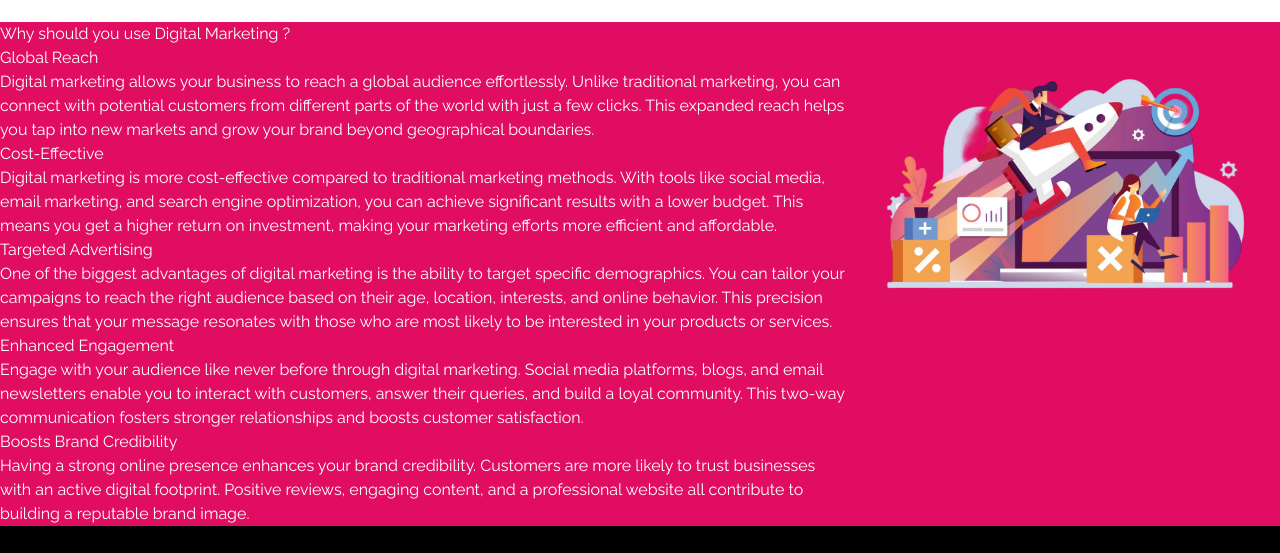
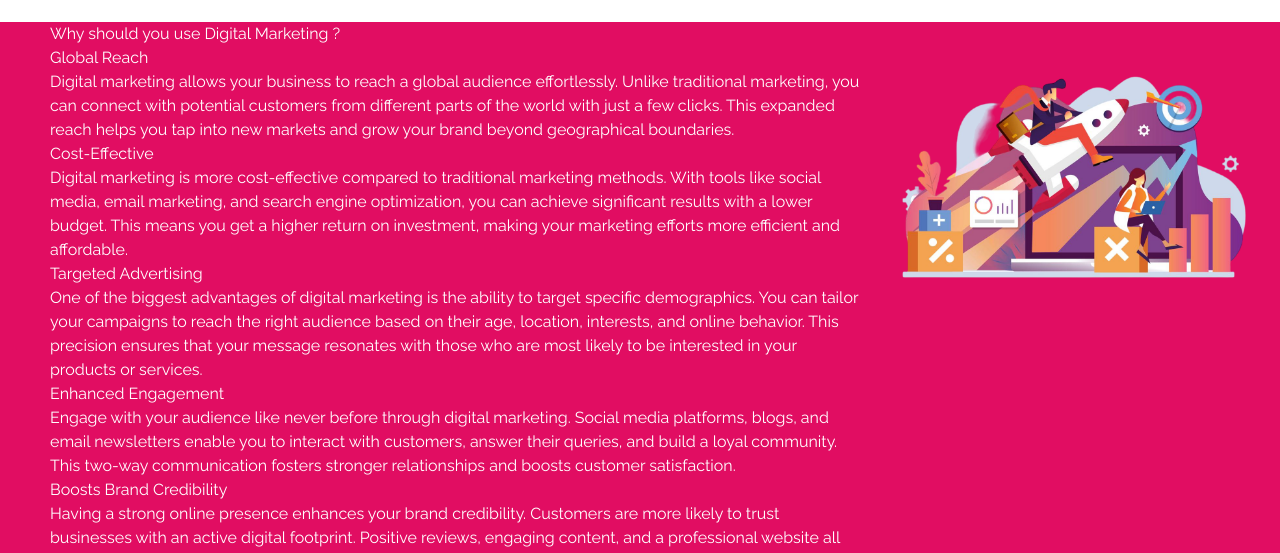
Before and after one commit to ayushgoswami12/ZapAgenci, a React (Vite) app: page / in a window 1280 px wide. Shown: the part 1926-2479 px from the top of the page. Before the commit the page ends 2452 px from the top, so only its background shows below. Built offline with nearby package versions, Linux system fonts and the light colour scheme.

Commit message:
added framer

```diff
--- a/src/App.jsx
+++ b/src/App.jsx
@@ -5,7 +5,7 @@ import {createBrowserRouter,RouterProvider,} from "react-router-dom";
 import HomePage from "./HomePage/HomePage";
 import Contact from "./ContactUs/Contact.jsx";
 import Error from "./HomePage/Error.jsx";
-import SignIn from "./SignIn/SignIn.jsx";
+// import SignIn from "./SignIn/SignIn.jsx";
 
 let routes = createBrowserRouter([
   {path:"/" , element:<HomePage></HomePage> , errorElement:<Error></Error>,
@@ -13,7 +13,7 @@ let routes = createBrowserRouter([
 },
   {path:"/About" , element:<About></About>, errorElement:<Error></Error>},
   {path:"/Contactus" , element:<Contact></Contact>, errorElement:<Error></Error>},
-  {path:"/SignIn" , element:<SignIn></SignIn>, errorElement:<Error></Error>},
+  // {path:"/SignIn" , element:<SignIn></SignIn>, errorElement:<Error></Error>},
 
 
 ])
--- a/src/HomePage/Digitalmarketing.css
+++ b/src/HomePage/Digitalmarketing.css
@@ -5,6 +5,9 @@
 .digitial_main{
     display: flex;
 
+}
+.digital-h{
+    padding-left: 50px;
 }
 @media (max-width:900px) {
 
--- a/src/HomePage/Digitalmarketing.jsx
+++ b/src/HomePage/Digitalmarketing.jsx
@@ -1,46 +1,95 @@
 import Digital from "../Pictures/Digital.png"
 import "./Digitalmarketing.css"
+import { motion } from 'framer-motion';
 
 
 function Digitalmarketing() {
   return (
     <div className="digitial_main flex pt-6">
 
-      <div className=" digital-h w-[48vw]  justify-center flex flex-col">
+      <motion.div
 
-        <h1 className="text-2xl text-black font-bold p-2 paraofdigital">
+
+        className=" digital-h w-[48vw]  justify-center flex flex-col">
+
+        <motion.h1
+          initial={{ opacity: 0, x: -10 }}
+          transition={{ duration: 1.5, delay: 0.1 }}
+          whileInView={{ opacity: 1, x: 0 }}
+          className="text-3xl text-black font-bold p-2 paraofdigital">
 
           Why should you use Digital Marketing ?
-        </h1>
+        </motion.h1>
         <p className="p-2 paraofdigital">
           {/* <p className="text-lg pt-3 m-0 font-bold underline  text-black">Global Reach</p>   */}
-           <p className="text-lg pt-3 m-0 font-bold underline  text-black">Global Reach</p>
+          <motion.p
+            initial={{ opacity: 0, x: -10 }}
+            transition={{ duration: 1.5, delay: 0.2 }}
+            whileInView={{ opacity: 1, x: 0 }}
+            className="text-lg pt-3 m-0 font-bold underline  text-black">Global Reach</motion.p>
+          <motion.p
+            initial={{ opacity: 0, x: -10 }}
+            transition={{ duration: 1.5, delay: 0.3 }}
+            whileInView={{ opacity: 1, x: 0 }}
+          >
+
             Digital marketing allows your business to reach a global audience effortlessly. Unlike traditional marketing, you can connect with potential customers from different parts of the world with just a few clicks. This expanded reach helps you tap into new markets and grow your brand beyond geographical boundaries.
+          </motion.p>
 
-<p className="text-lg pt-3 m-0 font-bold underline  text-black">Cost-Effective</p>
+          <motion.p
+            initial={{ opacity: 0, x: -10 }}
+            transition={{ duration: 1.5, delay: 0.4 }}
+            whileInView={{ opacity: 1, x: 0 }}
+            className="text-lg pt-3 m-0 font-bold underline  text-black">Cost-Effective</motion.p>
+          <motion.p
+            initial={{ opacity: 0, x: -10 }}
+            transition={{ duration: 1.5, delay: 0.5 }}
+            whileInView={{ opacity: 1, x: 0 }}>
+
             Digital marketing is more cost-effective compared to traditional marketing methods. With tools like social media, email marketing, and search engine optimization, you can achieve significant results with a lower budget. This means you get a higher return on investment, making your marketing efforts more efficient and affordable.
+          </motion.p>
 
           <p className="text-lg pt-3 m-0 font-bold underline  text-black">Targeted Advertising</p>
+          <motion.p
+            initial={{ opacity: 0, x: -10 }}
+            transition={{ duration: 1.5, delay: 0.6 }}
+            whileInView={{ opacity: 1, x: 0 }}>
+
             One of the biggest advantages of digital marketing is the ability to target specific demographics. You can tailor your campaigns to reach the right audience based on their age, location, interests, and online behavior. This precision ensures that your message resonates with those who are most likely to be interested in your products or services.
+          </motion.p>
 
 
 
           <p className="text-lg pt-3 m-0 font-bold underline  text-black">Enhanced Engagement</p>
+          <motion.p
+            initial={{ opacity: 0, x: -10 }}
+            transition={{ duration: 1.5, delay: 0.7 }}
+            whileInView={{ opacity: 1, x: 0 }}>
 
             Engage with your audience like never before through digital marketing. Social media platforms, blogs, and email newsletters enable you to interact with customers, answer their queries, and build a loyal community. This two-way communication fosters stronger relationships and boosts customer satisfaction.
+          </motion.p>
 
 
 
           <p className="text-lg pt-3 m-0 font-bold underline  text-black">Boosts Brand Credibility</p>
+          <motion.p
+            initial={{ opacity: 0, x: -10 }}
+            transition={{ duration: 1.5, delay: 0.9 }}
+            whileInView={{ opacity: 1, x: 0 }}>
 
             Having a strong online presence enhances your brand credibility. Customers are more likely to trust businesses with an active digital footprint. Positive reviews, engaging content, and a professional website all contribute to building a reputable brand image.
+          </motion.p>
         </p>
-      </div>
-      <div id="digital_img " className="flex items-center   md:w-1/2 w-5/6">
+      </motion.div>
+      <motion.div
+        initial={{ opacity: 0, x: -50 }}
+        transition={{ duration: 1.5, delay: 0.1 }}
+        whileInView={{ opacity: 1, x: 0 }}
+        id="digital_img " className="flex items-center   md:w-1/2 w-5/6">
 
         <img src={Digital} alt="Error"></img>
-      </div>
-    </div>
+      </motion.div>
+    </div >
   )
 }
 
--- a/src/HomePage/Error.jsx
+++ b/src/HomePage/Error.jsx
@@ -6,9 +6,10 @@ function Error() {
     <>
 <Header></Header>
     <div className="error_heading">
-      <h1>Oops This is An Error Page </h1>
-      <p>Page does not exist , choose where would you like to visit </p>
-      <p>Helloo i m ayush</p>
+      {/* <h1>Oops This is An Error Page </h1> */}
+      <h1 className="text-5xl text-purple-400 font-semibold">404 ERROR </h1>
+
+      <p className="pt-5 text-red-500">This page does not exist yet </p>
     </div>
     </>
   )
--- a/src/HomePage/Header.jsx
+++ b/src/HomePage/Header.jsx
@@ -36,7 +36,7 @@ function Header() {
           <li>
           <Link to={"/About"}>About</Link>
           </li>
-          <li> <Link to={"/SignIn"}>Sign In</Link> </li>
+          {/* <li> <Link to={"/SignIn"}>Sign In</Link> </li> */}
           <li id='cntc'>  <Link to={"/Contactus"}>Contact us </Link> </li>
         </ul>
       </motion.div>
```
Lines whose indentation alone changed are shown as unchanged.
